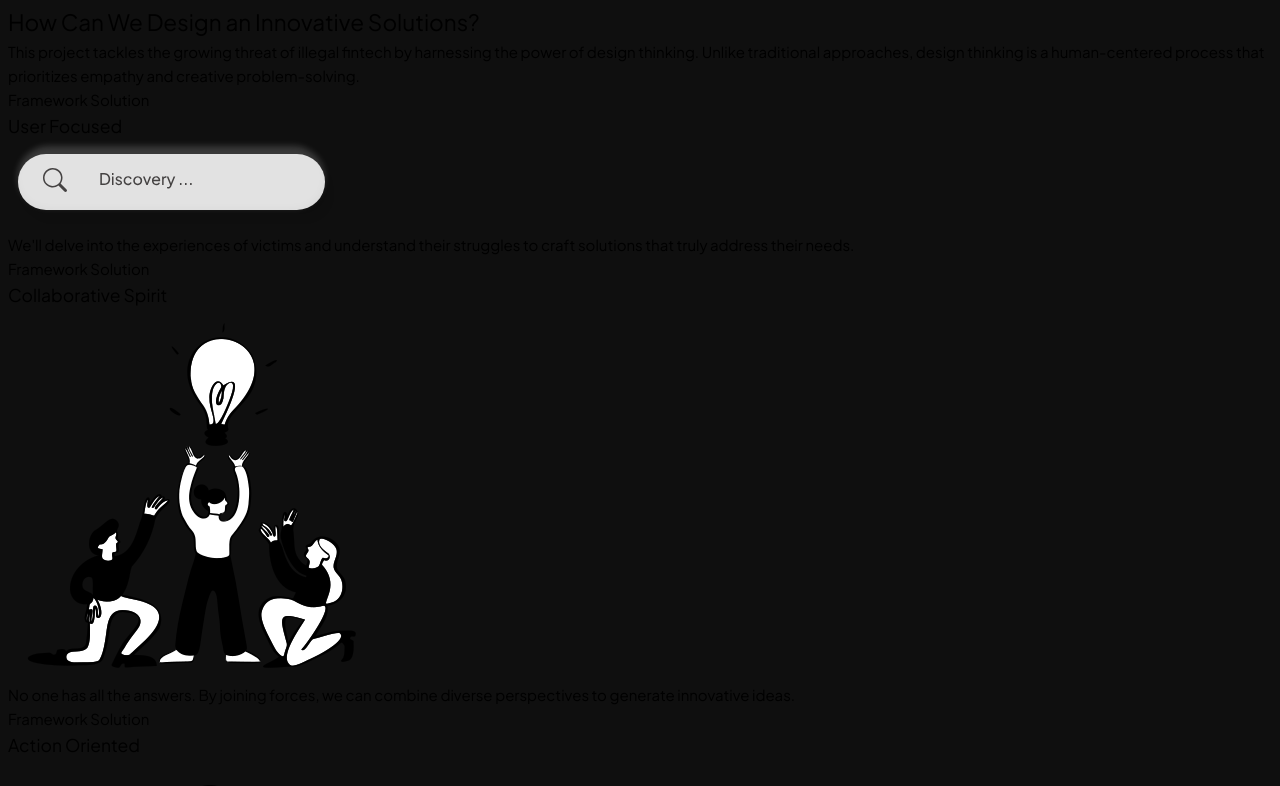
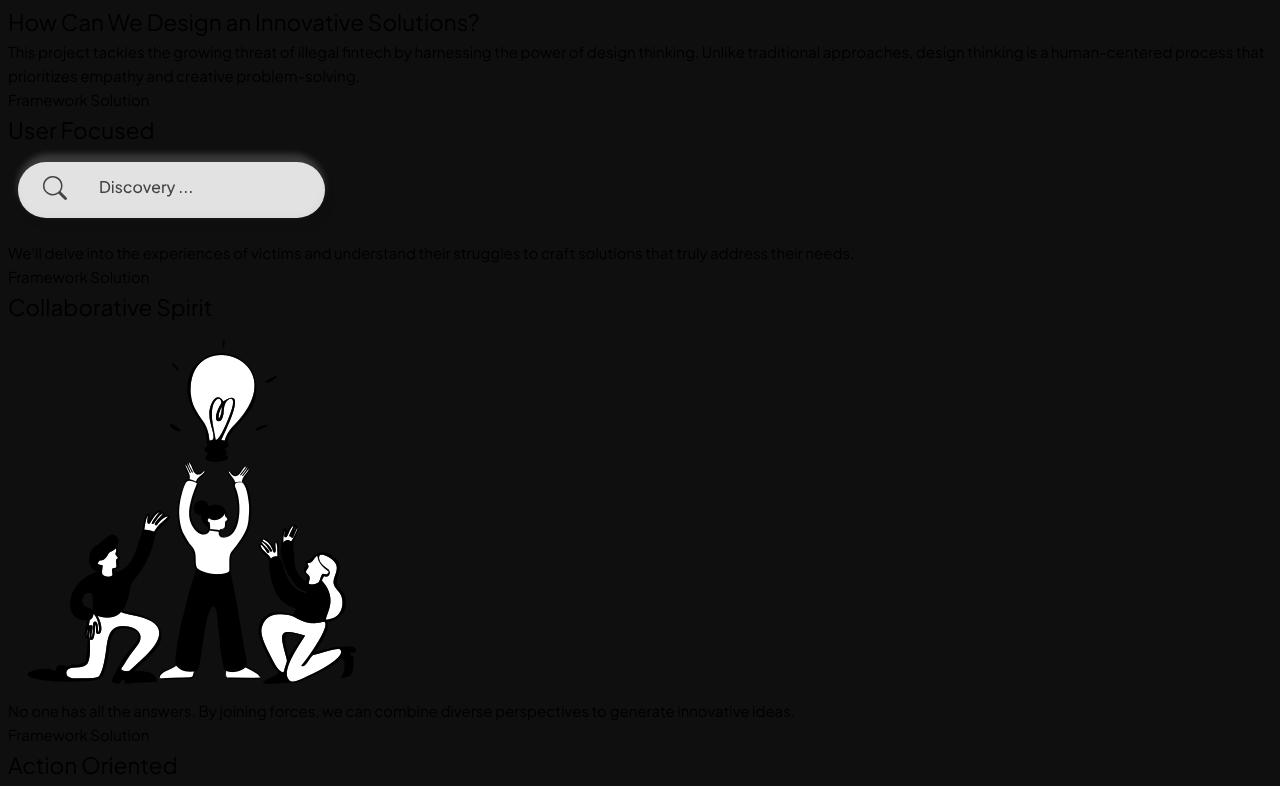
Before and after one commit to riancintiyo/damn-ignorance, a Vue app: page / in a window 1280 px wide. Shown: the part 4034-4820 px from the top of the page. Built offline with nearby package versions, Linux system fonts and the light colour scheme; the HTML template or start-up script is replaced by a standard one.

Commit message:
Fix: SEO and Accesability

```diff
--- a/src/App.vue
+++ b/src/App.vue
@@ -88,6 +88,7 @@ const scrollToSectionAside = (sectionId) => {
                 <ul class="space-y-4">
                     <li>
                         <a
+                            aria-label="Go to home section"
                             href="#home"
                             @click.prevent="scrollToSectionAside('home')"
                             class="font-jakarta text-di-small-desc"
@@ -96,6 +97,7 @@ const scrollToSectionAside = (sectionId) => {
                     </li>
                     <li>
                         <a
+                            aria-label="Go to about section"
                             href="#about"
                             @click.prevent="scrollToSectionAside('about')"
                             class="font-jakarta text-di-small-desc"
@@ -104,6 +106,7 @@ const scrollToSectionAside = (sectionId) => {
                     </li>
                     <li>
                         <a
+                            aria-label="Go to solution section"
                             href="#solution"
                             @click.prevent="scrollToSectionAside('solution')"
                             class="font-jakarta text-di-small-desc"
--- a/src/views/HomeView.vue
+++ b/src/views/HomeView.vue
@@ -62,6 +62,7 @@ register()
             </p>
             <div class="mt-6 hover:animate-bounce cursor-pointer">
                 <a
+                    aria-label="Go to about section"
                     id="bounce"
                     href="#about"
                     @click.prevent="scrollToSection('about')"
@@ -394,9 +395,9 @@ register()
             >
                 <div class="text-di-white-read">
                     <p class="text-di-desc font-medium">Framework Solution</p>
-                    <h3 class="text-di-secondary-sub-title font-bold">
+                    <h2 class="text-di-secondary-sub-title font-bold">
                         User Focused
-                    </h3>
+                    </h2>
                 </div>
                 <div
                     class="max-w-56 max-h-56 self-center backdrop-blur-sm blur-[1px]"
@@ -417,9 +418,9 @@ register()
             >
                 <div class="text-di-white-read">
                     <p class="text-di-desc font-medium">Framework Solution</p>
-                    <h3 class="text-di-secondary-sub-title font-bold">
+                    <h2 class="text-di-secondary-sub-title font-bold">
                         Collaborative Spirit
-                    </h3>
+                    </h2>
                 </div>
                 <div
                     class="max-w-56 max-h-56 backdrop-blur-sm blur-[1px] self-center"
@@ -443,9 +444,9 @@ register()
             >
                 <div class="text-di-white-read">
                     <p class="text-di-desc font-medium">Framework Solution</p>
-                    <h3 class="text-di-secondary-sub-title font-bold">
+                    <h2 class="text-di-secondary-sub-title font-bold">
                         Action Oriented
-                    </h3>
+                    </h2>
                 </div>
                 <div
                     class="max-w-56 max-h-56 backdrop-blur-sm blur-[1px] self-center"
```
